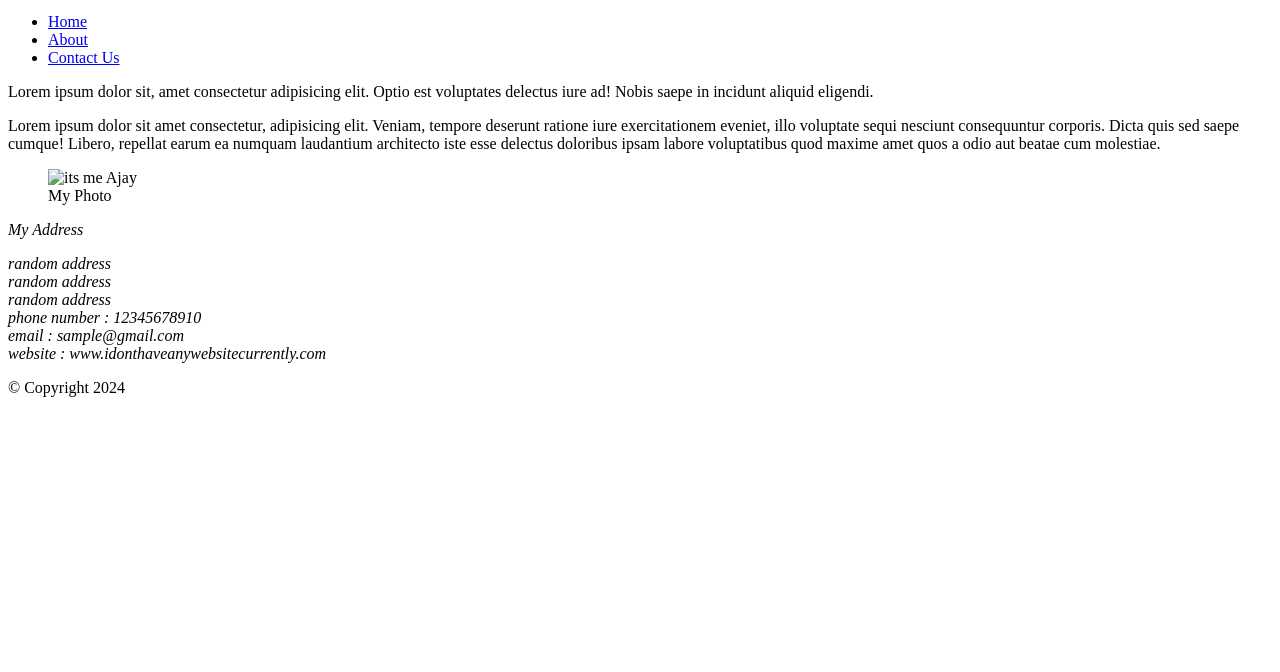
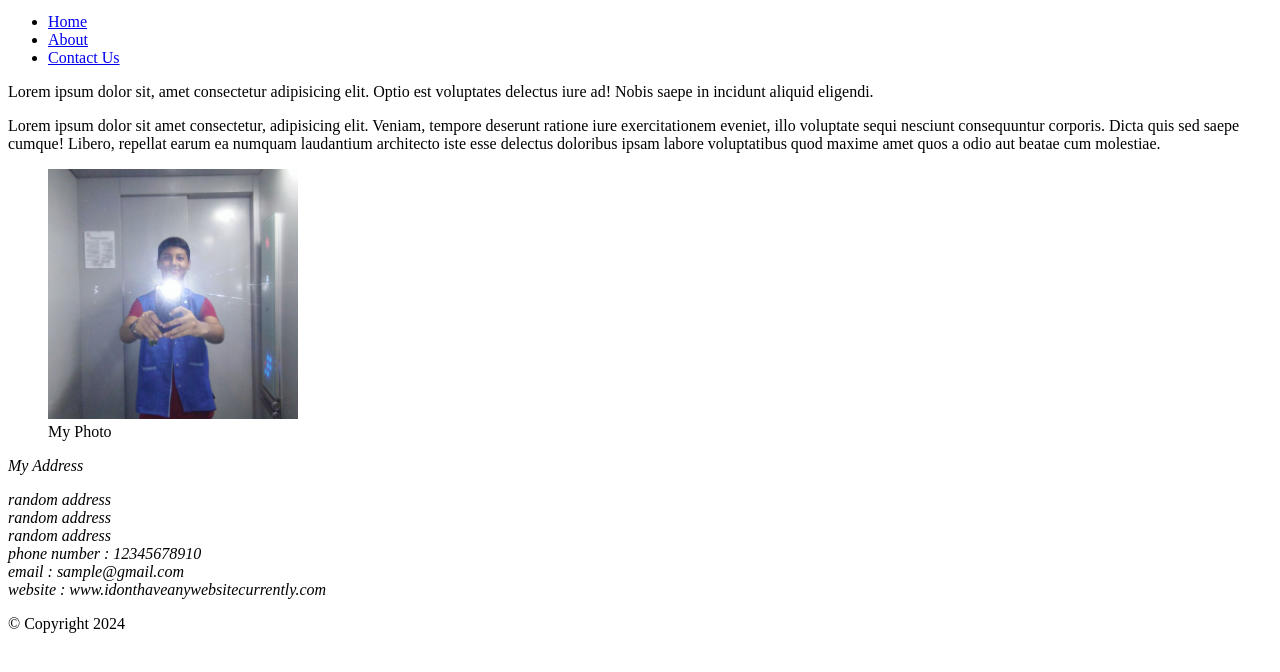
Before and after one commit to the-ajay-panigrahi/FullStackWebDev, a plain HTML site: page 01_HTML/07_semantics.html in a window 1280 px wide. Shown: the part 102-774 px from the top of the page. Drawn offline with Linux system fonts and the light colour scheme.

Commit message:
semantics

```diff
--- a/01_HTML/07_semantics.html
+++ b/01_HTML/07_semantics.html
@@ -38,7 +38,7 @@
 
       <section>
         <figure>
-          <img src="./images/photo.jpg" width="250px" alt="its me Ajay" />
+          <img src="./assets/photo.jpg" width="250px" alt="its me Ajay" />
           <figcaption>My Photo</figcaption>
         </figure>
       </section>
```
